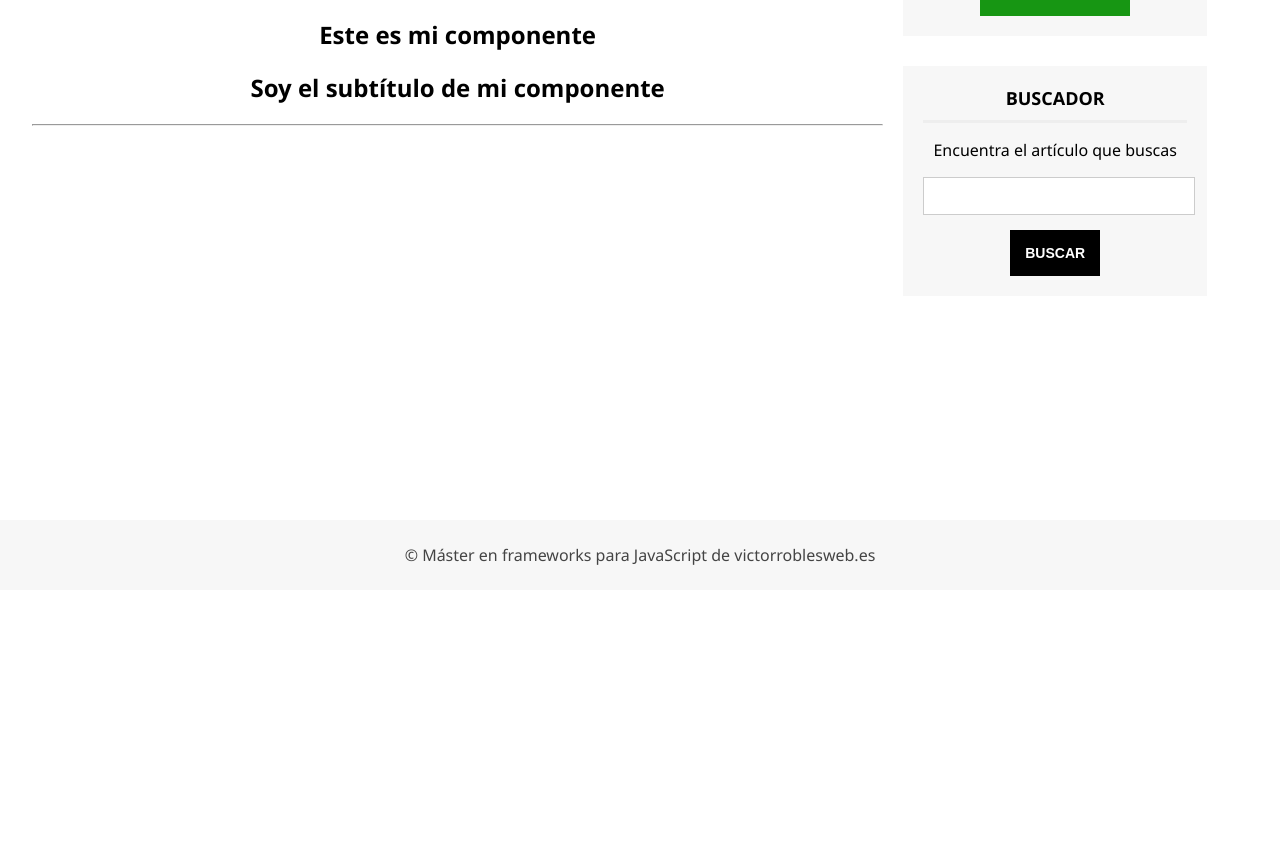
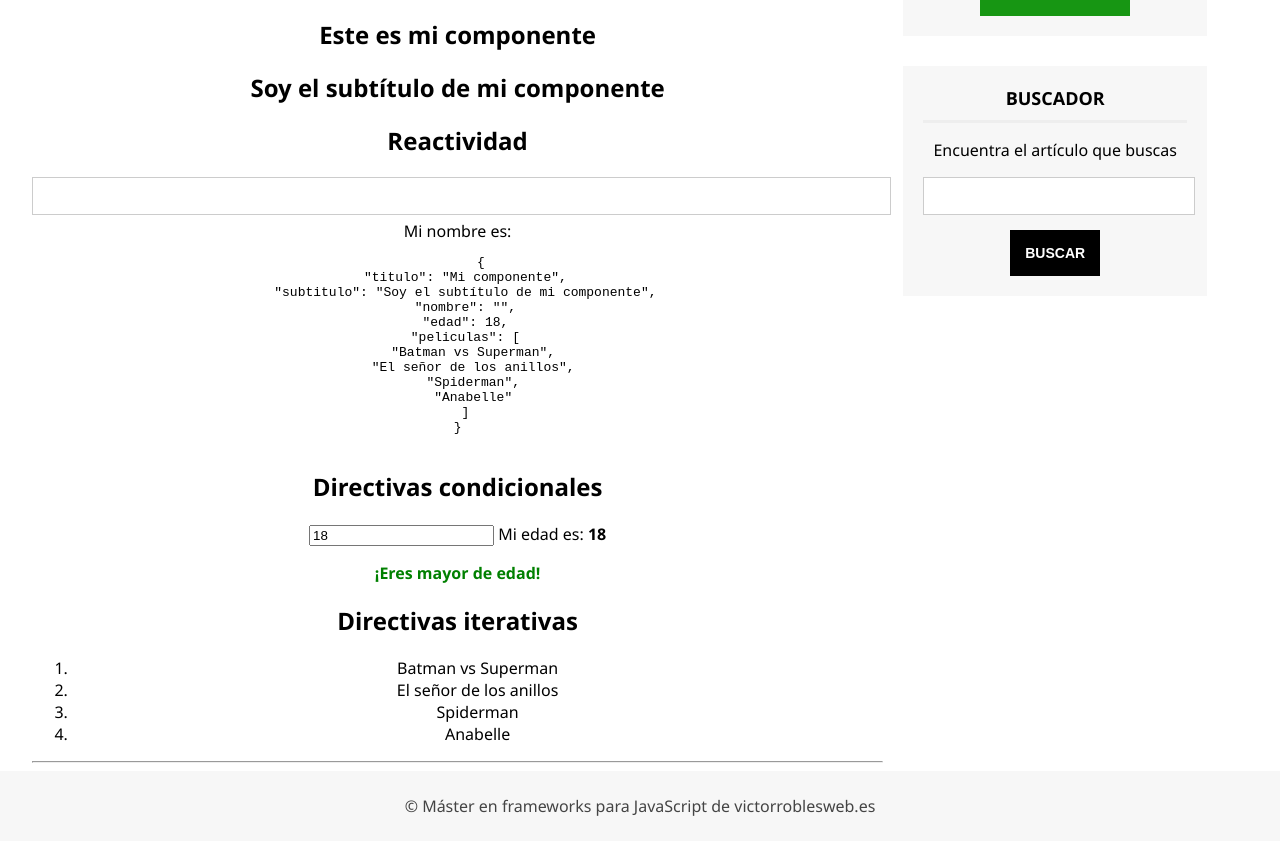
Before and after one commit to alfcastillo90/aprendiendo_vue, a Vue app: page /mi-componente in a window 1280 px wide. Shown: the part 606-1447 px from the top of the page. Before the commit the page ends 1196 px from the top, so only its background shows below. Built offline with nearby package versions, Linux system fonts and the light colour scheme.

Commit message:
[ADD]: vistas y directivas

```diff
--- a/src/assets/style.css
+++ b/src/assets/style.css
@@ -94,6 +94,36 @@ body {
     transition: 300ms all;
 }
 
+.alert-danger-provisional {
+    color:red;
+    font-weight: bold;
+}
+
+.alert-purple-provisional {
+    color:purple;
+    font-weight: bold;
+}
+
+.alert-success-provisional {
+    color:green;
+    font-weight: bold;
+}
+
+.yeargreen {
+    background-color: green !important;
+    color: white !important;
+    padding: 10px !important;
+    width: 111px !important;
+    text-align: center !important;
+}
+
+.yearred {
+    background-color: red !important;
+    color: white !important;
+    padding: 10px !important;
+    width: 111px !important;
+    text-align: center !important;
+}
 
 #menu a:hover,
 #menu .active{
--- a/src/components/Header.vue
+++ b/src/components/Header.vue
@@ -25,7 +25,7 @@
                             <router-link :to="{name:'pagina', params: {id: 'Soy el valor del parametro'}}" active-class="active">Pagina</router-link>
                         </li>
                         <li>
-                             <router-link to="/mi-componente" active-class="active">Pagina 2</router-link>
+                             <router-link to="/peliculas" active-class="active">Películas</router-link>
                         </li>
                     </ul>
                 </nav>
--- a/src/components/MiComponente.vue
+++ b/src/components/MiComponente.vue
@@ -4,6 +4,30 @@
     <hr />
     <h1>Este es mi componente</h1>
     <h2>{{subtitulo}}</h2>
+    <h2>Reactividad</h2>
+    <input type="text" v-model="nombre" />
+    Mi nombre es: <strong>{{nombre}}</strong>
+    <pre>
+      {{$data}}
+    </pre>
+    <h2>Directivas condicionales</h2>
+    <input type="number" v-model="edad"/>
+    Mi edad es: <strong>{{edad}}</strong>
+    <p class="alert-success-provisional" v-if="edad && edad >= 18 && edad < 65">
+      ¡Eres mayor de edad!
+    </p>
+    <p class="alert-purple-provisional" v-else-if="edad >= 65">
+      ¡Eres de avanzada edad!
+    </p>
+    <p class="alert-danger-provisional" v-else>
+      ¡Eres menor de edad!
+    </p>
+    <h2>Directivas iterativas</h2>
+    <ol>
+      <li v-for="pelicula in peliculas" :key="pelicula">
+        {{pelicula}}
+      </li>
+    </ol>
     <hr />
   </section>
 </template>
@@ -13,7 +37,10 @@ export default {
   data() {
     return {
       titulo: "Mi componente",
-      subtitulo: "Soy el subtítulo de mi componente"
+      subtitulo: "Soy el subtítulo de mi componente",
+      nombre: '',
+      edad: 18,
+      peliculas: ['Batman vs Superman', 'El señor de los anillos', 'Spiderman', 'Anabelle']
     };
   }
 };
--- /dev/null
+++ b/src/components/Peliculas.vue
@@ -0,0 +1,43 @@
+<template>
+  <section id="content">
+    <h2 class="subheader">Películas</h2>
+      <!--Listado articulos-->
+      <div id="articles">
+        <article class="article-item" id="article-template" v-for="pelicula in peliculas" v-bind:key="pelicula.title">
+          <div class="image-wrap">
+            <img
+              :src="pelicula.image"
+              :alt="pelicula.title"
+              :title="pelicula.title"
+            />
+          </div>
+          <h2>{{pelicula.title}}</h2>
+          <span class="date" :class="{
+            yeargreen: pelicula.year > 2015,
+            yearred: pelicula.year <= 2015
+          }">
+            {{pelicula.year}}
+          </span>
+          <a href="#">Leer más</a>
+
+          <div class="clearfix"></div>
+        </article>
+        <!--AÑADIR ARTICULOS VIA JS-->
+      </div>
+  </section>
+</template>
+<script>
+export default {
+  name: "Peliculas",
+  data() {
+    return {
+      peliculas: [
+        { title: 'Batman vs superman', year: 2017, image: 'https://dam.smashmexico.com.mx/wp-content/uploads/2018/04/24160545/batman_v_superman_dawn_of_justice-cover.jpg'},
+        { title: 'Gran Torino', year: 2015, image: 'https://razonesparacreer.com/wp-content/uploads/2017/10/grantorino-708x350@2x.jpg'},
+        { title: 'El señor de los anillos', year: 2003, image: 'https://as01.epimg.net/epik/imagenes/2020/03/28/portada/1585384112_802989_1585386362_noticia_normal_recorte1.jpg'},
+        { title: 'Batman vs superman', year: 2017, image: 'https://dam.smashmexico.com.mx/wp-content/uploads/2018/04/24160545/batman_v_superman_dawn_of_justice-cover.jpg'},
+      ]
+    }
+  }
+};
+</script>
```
Also changed, not shown: src/main.js (+10 -9 lines).
